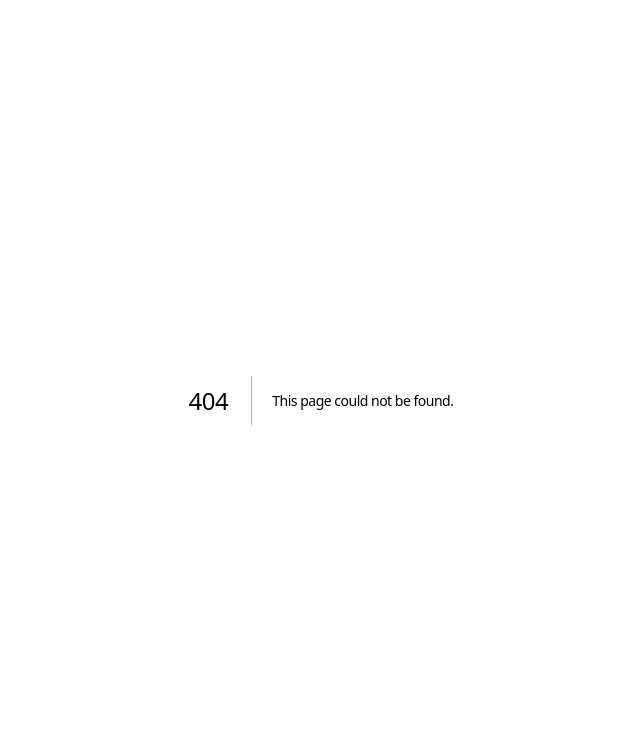
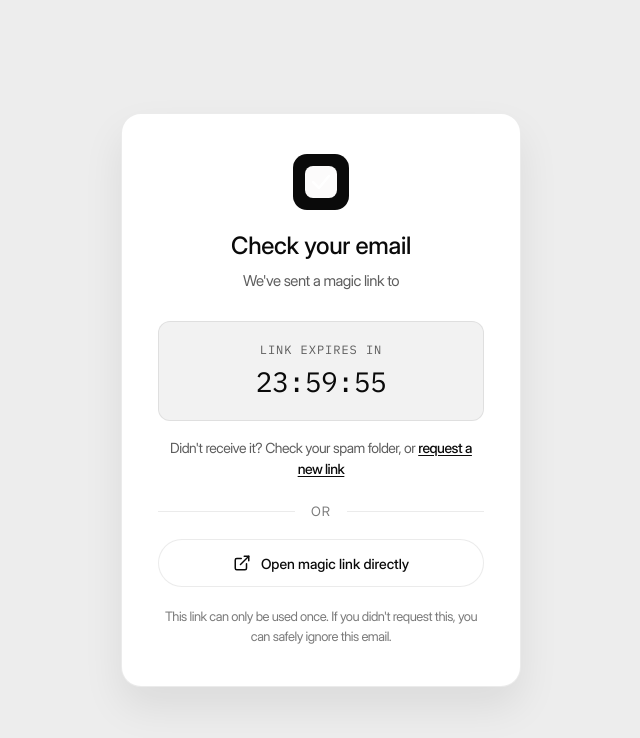
Before and after one commit to Ilesanmi-Erioluwa-Victor/portfolio, a Next.js app: page /auth/verify-request in a window 1280 px wide. Before the commit this address had no page. Shown: the top 738 px of the page, without its empty margins (319-959 px from the left). Built offline with nearby package versions, Linux system fonts and the light colour scheme.

Commit message:
feat: add custom verify-request page with modern design

```diff
--- a/lib/auth.js
+++ b/lib/auth.js
@@ -14,6 +14,7 @@ export const authOptions = {
   ],
   pages: {
     signIn: "/admin/login",
+    verifyRequest: "/auth/verify-request",
   },
   callbacks: {
     async signIn({ user }) {
--- /dev/null
+++ b/pages/auth/verify-request.jsx
@@ -0,0 +1,92 @@
+import { useEffect, useState } from "react";
+
+export default function VerifyRequest({ identifier, url, params }) {
+  const [countdown, setCountdown] = useState(24 * 60 * 60);
+
+  useEffect(() => {
+    const timer = setInterval(() => {
+      setCountdown((prev) => {
+        if (prev <= 1) {
+          clearInterval(timer);
+          return 0;
+        }
+        return prev - 1;
+      });
+    }, 1000);
+    return () => clearInterval(timer);
+  }, []);
+
+  const formatTime = (seconds) => {
+    const h = Math.floor(seconds / 3600);
+    const m = Math.floor((seconds % 3600) / 60);
+    const s = seconds % 60;
+    return `${h.toString().padStart(2, "0")}:${m.toString().padStart(2, "0")}:${s.toString().padStart(2, "0")}`;
+  };
+
+  return (
+    <div className="verify-request-page">
+      <main className="verify-request-main">
+        <div className="verify-request-card">
+          <div className="verify-request-header">
+            <div className="verify-request-icon" aria-hidden="true">
+              <svg width="32" height="32" viewBox="0 0 32 32" fill="none" xmlns="http://www.w3.org/2000/svg">
+                <rect width="32" height="32" rx="8" fill="currentColor"/>
+                <path d="M8 16L14 22L24 10" stroke="white" strokeWidth="2.5" strokeLinecap="round" strokeLinejoin="round"/>
+              </svg>
+            </div>
+            <h1 className="verify-request-title">Check your email</h1>
+            <p className="verify-request-subtitle">
+              We've sent a magic link to <strong>{identifier}</strong>
+            </p>
+          </div>
+
+          <div className="verify-request-info">
+            <div className="verify-request-timer" aria-live="polite">
+              <span className="timer-label">Link expires in</span>
+              <span className="timer-value">{formatTime(countdown)}</span>
+            </div>
+            <p className="verify-request-hint">
+              Didn't receive it? Check your spam folder, or{" "}
+              <a href="/admin/login" className="verify-request-link">
+                request a new link
+              </a>
+            </p>
+          </div>
+
+          <div className="verify-request-divider" aria-hidden="true">
+            <span>or</span>
+          </div>
+
+          <a
+            href={url}
+            className="verify-request-btn"
+            target="_blank"
+            rel="noopener noreferrer"
+          >
+            <svg width="18" height="18" viewBox="0 0 24 24" fill="none" stroke="currentColor" strokeWidth="2" strokeLinecap="round" strokeLinejoin="round" aria-hidden="true">
+              <path d="M18 13v6a2 2 0 0 1-2 2H5a2 2 0 0 1-2-2V8a2 2 0 0 1 2-2h6"/>
+              <polyline points="15 3 21 3 21 9"/>
+              <line x1="10" y1="14" x2="21" y2="3"/>
+            </svg>
+            <span>Open magic link directly</span>
+          </a>
+
+          <p className="verify-request-footer">
+            This link can only be used once. If you didn't request this, you can safely ignore this email.
+          </p>
+        </div>
+      </main>
+    </div>
+  );
+}
+
+export async function getServerSideProps(context) {
+  const { provider, identifier, url, token } = context.query;
+  return {
+    props: {
+      params: { provider, token },
+      identifier,
+      url,
+    },
+  };
+}
--- a/styles/globals.css
+++ b/styles/globals.css
@@ -2741,3 +2741,208 @@ nav.snap * {
     transition: none;
   }
 }
+
+/* ============================================================================
+   Verify Request Page
+   ============================================================================ */
+.verify-request-page {
+  min-height: 100vh;
+  display: flex;
+  align-items: center;
+  justify-content: center;
+  padding: 48px 24px;
+}
+
+.verify-request-main {
+  width: 100%;
+  max-width: 400px;
+}
+
+.verify-request-card {
+  background: var(--surface);
+  border: 1px solid var(--border);
+  border-radius: 20px;
+  padding: 40px 36px;
+  box-shadow: 0 20px 40px var(--paper-shadow);
+  text-align: center;
+}
+
+.verify-request-header {
+  margin-bottom: 28px;
+}
+
+.verify-request-icon {
+  display: inline-flex;
+  align-items: center;
+  justify-content: center;
+  width: 56px;
+  height: 56px;
+  border-radius: 14px;
+  background: var(--ink);
+  color: var(--cta-text);
+  margin: 0 auto 20px;
+}
+
+.verify-request-title {
+  margin: 0 0 8px;
+  font-size: 24px;
+  font-weight: 500;
+  line-height: 1.3;
+  letter-spacing: -0.3px;
+  color: var(--ink);
+}
+
+.verify-request-subtitle {
+  margin: 0;
+  font-size: 15px;
+  line-height: 1.6;
+  color: var(--muted);
+}
+
+.verify-request-subtitle strong {
+  color: var(--ink);
+  font-weight: 500;
+}
+
+.verify-request-info {
+  margin-bottom: 24px;
+}
+
+.verify-request-timer {
+  display: flex;
+  flex-direction: column;
+  align-items: center;
+  gap: 6px;
+  padding: 20px 16px;
+  background: var(--overlay);
+  border: 1px solid var(--border);
+  border-radius: 12px;
+  margin-bottom: 16px;
+}
+
+.timer-label {
+  font-size: 12px;
+  text-transform: uppercase;
+  letter-spacing: 0.08em;
+  color: var(--muted);
+  font-family: "IBM Plex Mono", ui-monospace, SFMono-Regular, Menlo, monospace;
+}
+
+.timer-value {
+  font-size: 28px;
+  font-weight: 500;
+  font-variant-numeric: tabular-nums;
+  letter-spacing: -0.5px;
+  color: var(--ink);
+  font-family: "IBM Plex Mono", ui-monospace, SFMono-Regular, Menlo, monospace;
+}
+
+.verify-request-hint {
+  margin: 0;
+  font-size: 14px;
+  line-height: 1.5;
+  color: var(--muted);
+}
+
+.verify-request-link {
+  color: var(--ink);
+  font-weight: 500;
+  text-decoration: underline;
+  text-underline-offset: 2px;
+  transition: opacity 0.2s ease;
+}
+
+.verify-request-link:hover {
+  opacity: 0.7;
+}
+
+.verify-request-divider {
+  display: flex;
+  align-items: center;
+  gap: 16px;
+  margin: 20px 0;
+  color: var(--soft);
+  font-size: 13px;
+  text-transform: uppercase;
+  letter-spacing: 0.08em;
+}
+
+.verify-request-divider::before,
+.verify-request-divider::after {
+  content: "";
+  flex: 1;
+  height: 1px;
+  background: var(--border);
+}
+
+.verify-request-btn {
+  display: inline-flex;
+  align-items: center;
+  justify-content: center;
+  gap: 10px;
+  width: 100%;
+  height: 48px;
+  border-radius: 999px;
+  background: var(--surface);
+  border: 1px solid var(--border);
+  color: var(--ink);
+  font-size: 14px;
+  font-weight: 500;
+  letter-spacing: -0.0462px;
+  text-decoration: none;
+  transition:
+    background 0.2s ease,
+    border-color 0.2s ease,
+    transform 0.15s ease;
+  margin-bottom: 20px;
+}
+
+.verify-request-btn:hover {
+  background: var(--surface-hover);
+  border-color: var(--border-strong);
+}
+
+.verify-request-btn:active {
+  transform: scale(0.985);
+}
+
+.verify-request-btn:focus-visible {
+  outline: 2px solid var(--ink);
+  outline-offset: 3px;
+  border-radius: 999px;
+}
+
+.verify-request-footer {
+  margin: 0;
+  font-size: 13px;
+  line-height: 1.5;
+  color: var(--soft);
+}
+
+@media (max-width: 480px) {
+  .verify-request-card {
+    padding: 32px 24px;
+    border-radius: 16px;
+  }
+
+  .verify-request-title {
+    font-size: 22px;
+  }
+
+  .verify-request-icon {
+    width: 48px;
+    height: 48px;
+    border-radius: 12px;
+  }
+
+  .timer-value {
+    font-size: 24px;
+  }
+}
+
+@media (prefers-reduced-motion: reduce) {
+  .verify-request-timer,
+  .verify-request-btn {
+    transition: none;
+  }
+}
```
